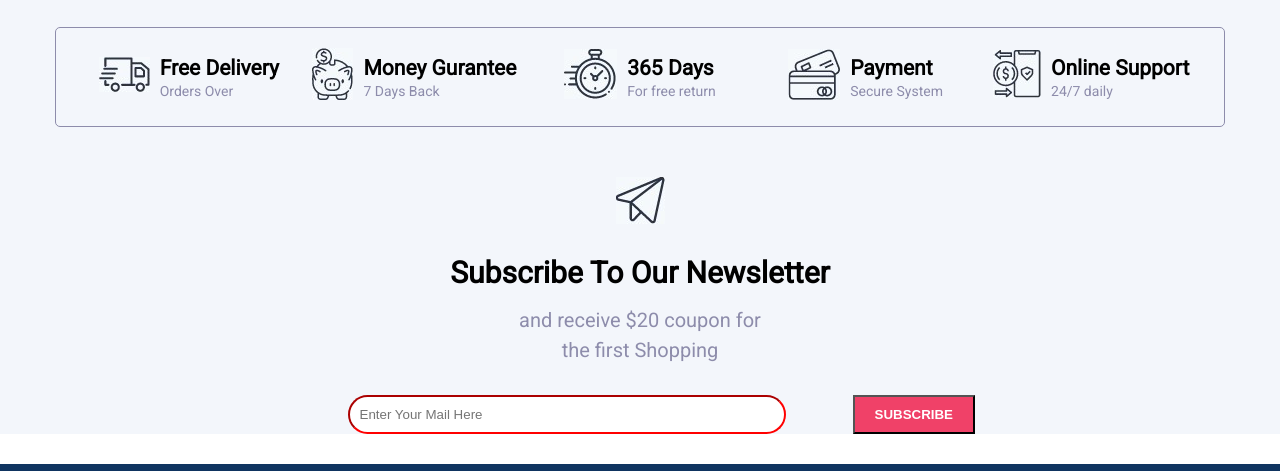
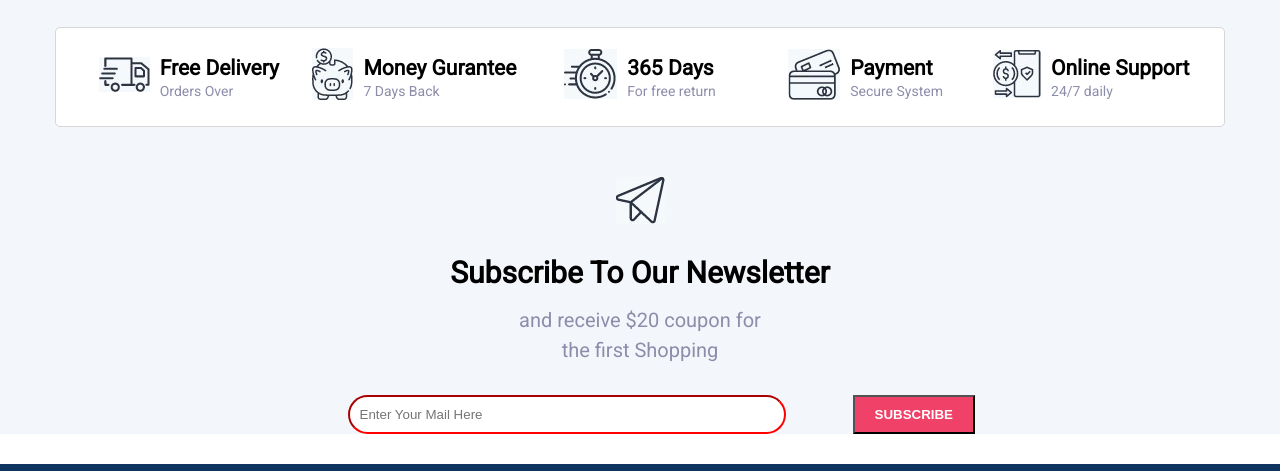
Before and after one commit to venkatachalapathyLA/Ecommercesite-Practice3, a plain HTML site: page index.html in a window 1280 px wide. Shown: the part 3425-3896 px from the top of the page. Drawn offline with Linux system fonts and the light colour scheme.

Commit message:
purchace bg color change

```diff
--- a/css/style.css
+++ b/css/style.css
@@ -967,9 +967,10 @@ section {
   align-items: center;
   justify-content: space-between;
   padding: 20px;
-  border: 1px solid var(--site-shadow-clr);
+  border: 1px solid #d7d7d7;
   border-radius: 5px;
   margin: 30px 0;
+  background-color: #fff;
 }
 .purchase .prc-crd {
   display: flex;
```
